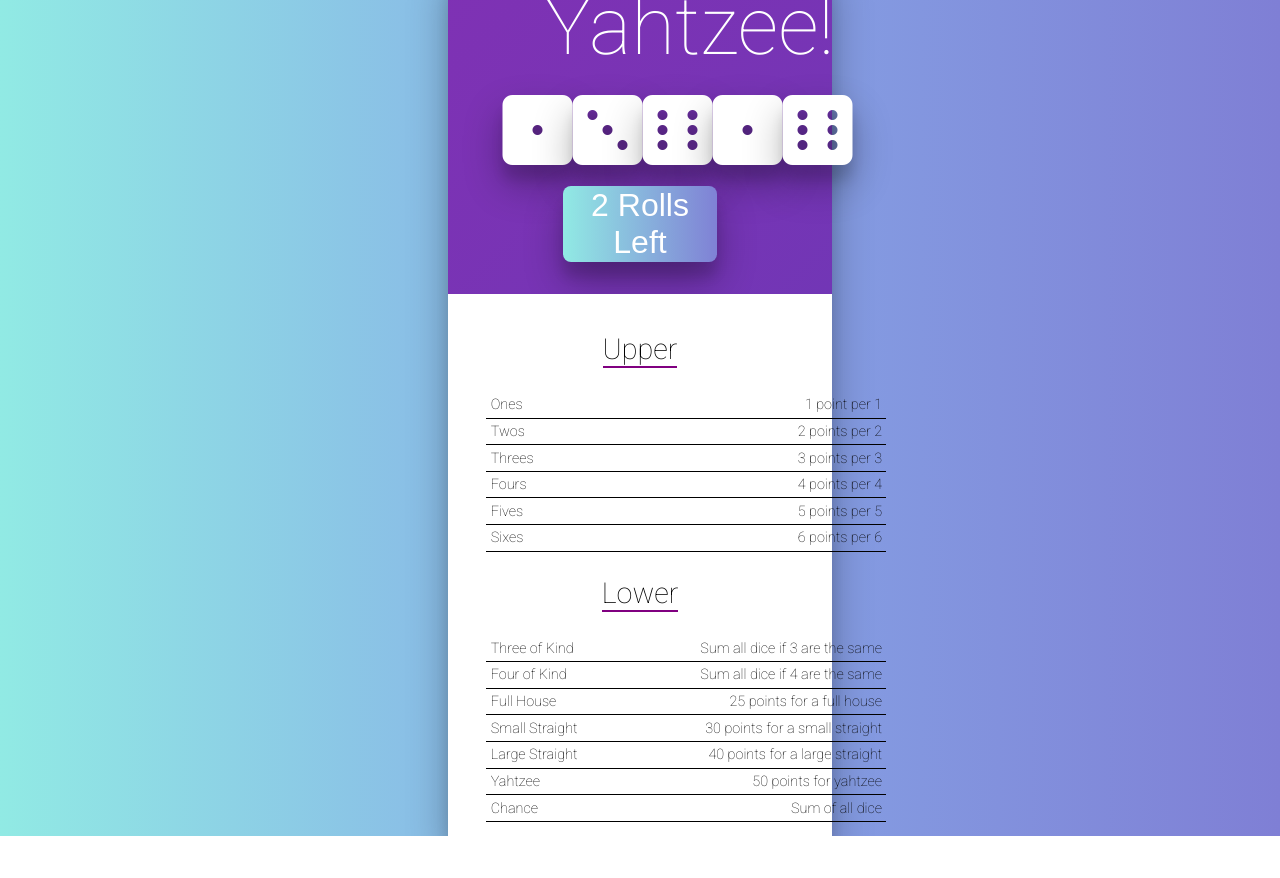
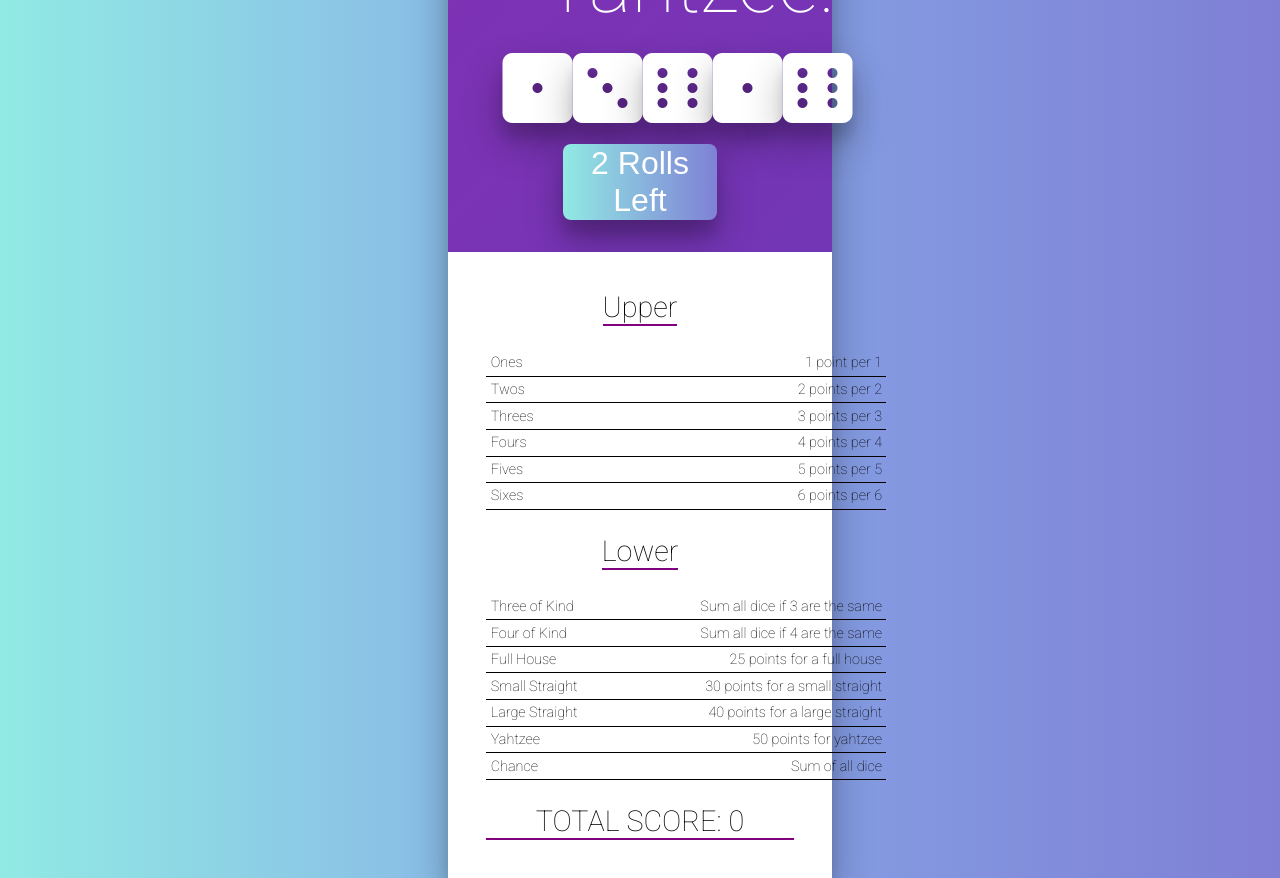
Before and after one commit to criscros-garcia/yahtzee, a React (Create React App) app: page / in a window 1280 px wide. Before the commit the page ends 836 px from the top, so only its background shows below. Built offline with nearby package versions, Linux system fonts and the light colour scheme.

Commit message:
Calculate and show the total score to user

```diff
--- a/src/ScoreTable.js
+++ b/src/ScoreTable.js
@@ -5,6 +5,15 @@
 
 
 class ScoreTable extends Component {
+
+  getTotalScore(){
+    const { scores } = this.props;
+    let totalScore = 0;
+    for(let key in scores){
+      if (scores[key]) totalScore += scores[key];
+    }
+    return totalScore;
+  }
 
   render() {
     const { scores, doScore } = this.props;
@@ -38,6 +47,7 @@
             </tbody>
           </table>
         </section>
+        <h2>TOTAL SCORE: {this.getTotalScore()}</h2>
       </div>
     )
   }
```
